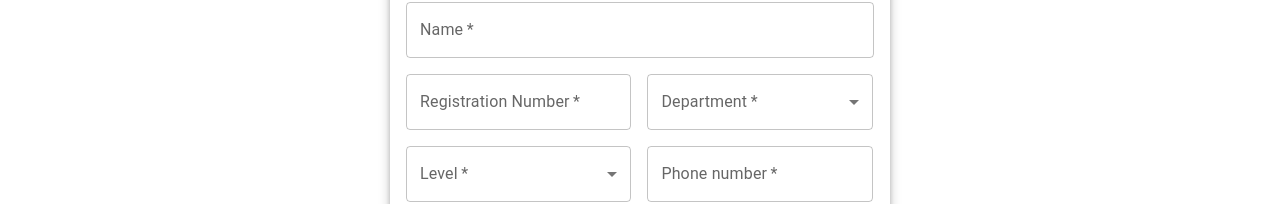
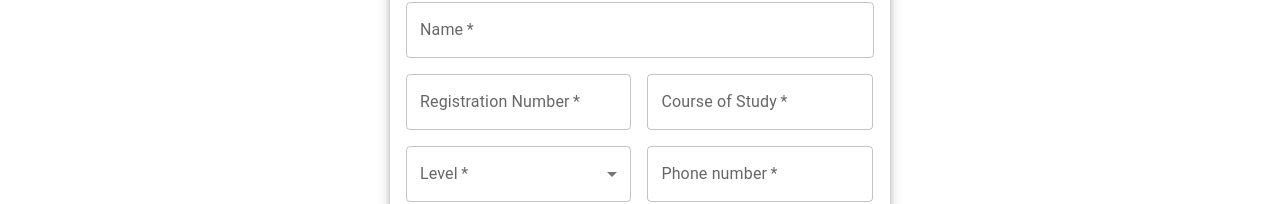
Before and after one commit to IAmalmuhandis/mssn-portal-frontend, a React (Create React App) app: page / in a window 1280 px wide. Shown: the part 344-548 px from the top of the page. Built offline with nearby package versions, Linux system fonts and the light colour scheme.

Commit message:
modified the deparment input field

```diff
--- a/src/components/form/Form.jsx
+++ b/src/components/form/Form.jsx
@@ -224,15 +224,11 @@ const Form = () => {
         <Grid item xs={12} sm={12} md={5.78}>
           <TextField
             required
-            select
-            label="Department"
+            label="Course of Study"
             value={department}
             onChange={(e) => setDepartment(e.target.value)}
             sx={{ width: "100%" }}
           >
-            <MenuItem value="Department 1">Department 1</MenuItem>
-            <MenuItem value="Department 2">Department 2</MenuItem>
-            <MenuItem value="Department 3">Department 3</MenuItem>
           </TextField>
         </Grid>
         <Grid item xs={12} sm={12} md={5.78}>
```
